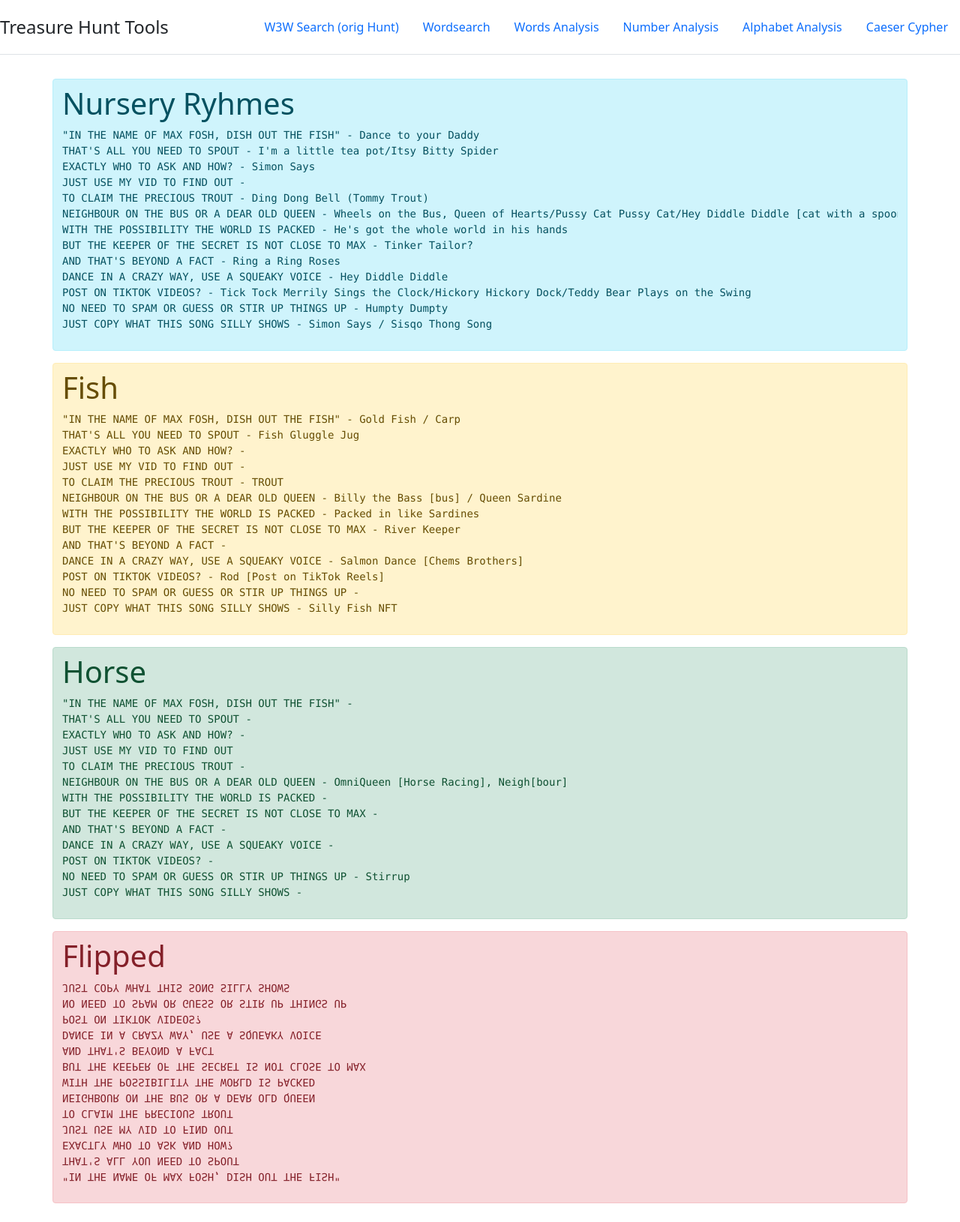
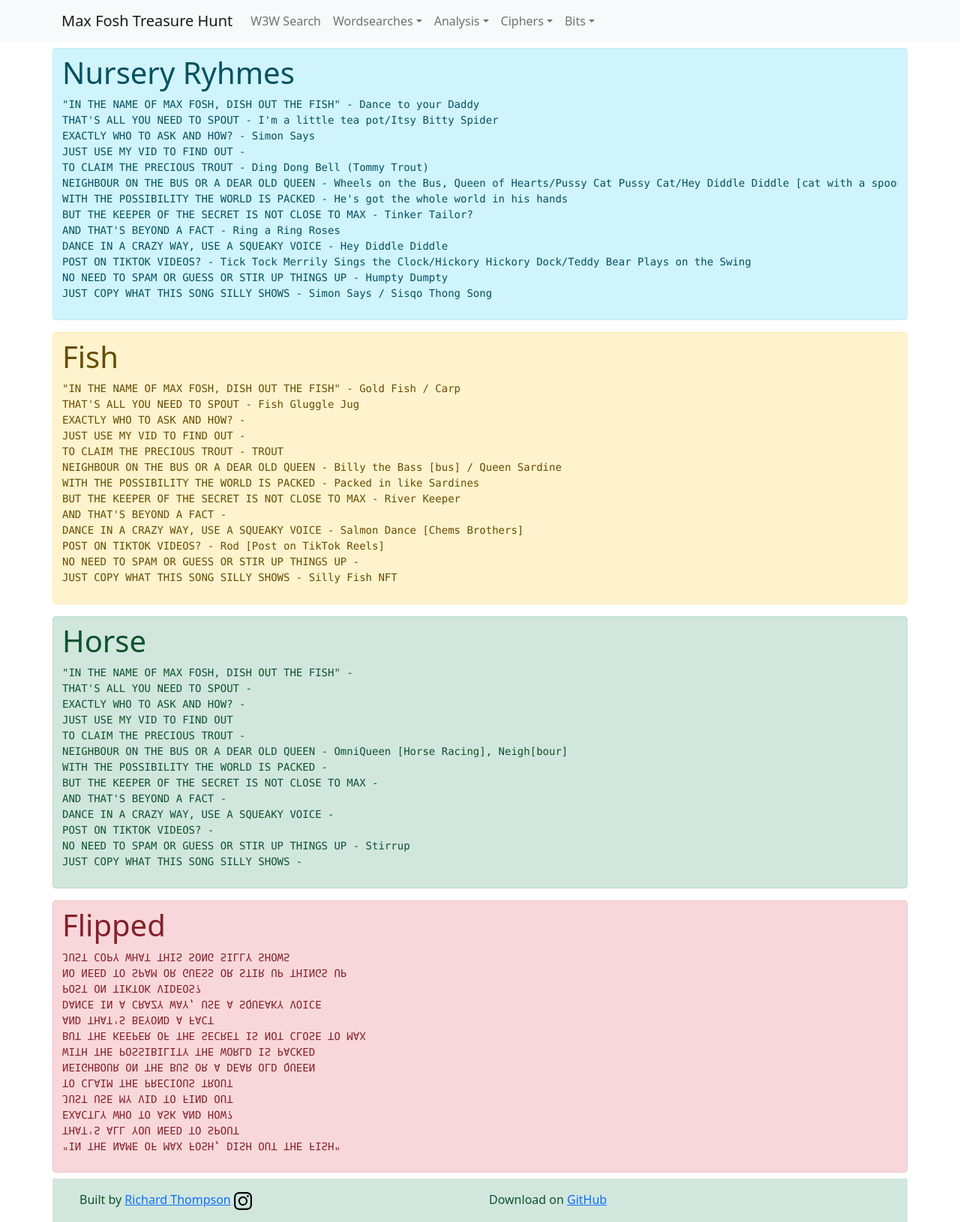
Before and after one commit to richtom80/max-fosh-treasure, a PHP site: page /sillybits.php in a window 1280 px wide. Shown: the whole page at 75% size. Before the commit the page ends 1605 px from the top, so only its background shows below. Run offline with PHP 8.4, Linux system fonts and the light colour scheme; some libraries are stand-ins or nearby versions.

Commit message:
header update

```diff
--- a/header.php
+++ b/header.php
@@ -1,14 +1,51 @@
-<header class="d-flex flex-wrap justify-content-center py-3 mb-4 border-bottom">
-  <a href="/" class="d-flex align-items-center mb-3 mb-md-0 me-md-auto text-dark text-decoration-none">
-    <span class="fs-4">Treasure Hunt Tools</span>
-  </a>
 
-  <ul class="nav nav-pills">
-    <li class="nav-item"><a href="/" class="nav-link <?= ($_SERVER['PHP_SELF'] == "/index.php") ? "active" : ""; ?>">W3W Search (orig Hunt)</a></li>
-    <li class="nav-item"><a href="/wordsearch.php" class="nav-link <?= ($_SERVER['PHP_SELF'] == "/wordsearch.php") ? "active" : ""; ?>">Wordsearch</a></li>
-    <li class="nav-item"><a href="/clue-info.php" class="nav-link <?= ($_SERVER['PHP_SELF'] == "/clue-info.php") ? "active" : ""; ?>">Words Analysis</a></li>
-    <li class="nav-item"><a href="/number-info.php" class="nav-link <?= ($_SERVER['PHP_SELF'] == "/number-info.php") ? "active" : ""; ?>">Number Analysis</a></li>
-    <li class="nav-item"><a href="/clue-alphabet.php" class="nav-link <?= ($_SERVER['PHP_SELF'] == "/clue-alphabet.php") ? "active" : ""; ?>">Alphabet Analysis</a></li>
-    <li class="nav-item"><a href="/caeser.php" class="nav-link <?= ($_SERVER['PHP_SELF'] == "/caeser.php") ? "active" : ""; ?>">Caeser Cypher</a></li>
-  </ul>
-</header>
+<nav class="navbar navbar-expand-lg navbar-light bg-light rounded" aria-label="Eleventh navbar example">
+      <div class="container">
+        <a class="navbar-brand" href="/">Max Fosh Treasure Hunt</a>
+        <button class="navbar-toggler" type="button" data-bs-toggle="collapse" data-bs-target="#mfth-navbar" aria-controls="mfth-navbar"  aria-expanded="false" aria-label="Toggle navigation">
+          <span class="navbar-toggler-icon"></span>
+        </button>
+
+        <div class="collapse navbar-collapse" id="mfth-navbar">
+          <ul class="navbar-nav me-auto mb-2 mb-lg-0">
+            <li class="nav-item">
+              <a class="nav-link <?= ($_SERVER['PHP_SELF'] == "/index.php") ? "active" : ""; ?>" aria-current="page" href="#">W3W Search</a>
+            </li>
+            <li class="nav-item dropdown">
+              <a class="nav-link dropdown-toggle" href="/wordsearch.php" id="dropdown01" data-bs-toggle="dropdown" aria-expanded="false">Wordsearches</a>
+              <ul class="dropdown-menu" aria-labelledby="dropdown01">
+                <li class="nav-item"><a href="/wordsearch.php" class="nav-link <?= ($_SERVER['PHP_SELF'] == "/wordsearch.php") ? "active" : ""; ?>">No-Spaces</a></li>
+                <li class="nav-item"><a href="/wordsearch-spaces.php" class="nav-link <?= ($_SERVER['PHP_SELF'] == "/wordsearch-spaces.php") ? "active" : ""; ?>">All Chars</a></li>
+                <li class="nav-item"><a href="/wordsearch-large.php" class="nav-link <?= ($_SERVER['PHP_SELF'] == "/wordsearch-large.php") ? "active" : ""; ?>">All Chars Large</a></li>
+                <li class="nav-item"><a href="/wordsearch-extra.php" class="nav-link <?= ($_SERVER['PHP_SELF'] == "/wordsearch-extra.php") ? "active" : ""; ?>">Extra Space</a></li>
+                <li class="nav-item"><a href="/draggable.php" class="nav-link <?= ($_SERVER['PHP_SELF'] == "/draggable.php") ? "active" : ""; ?>">Draggable</a></li>
+              </ul>
+            </li>
+
+            <li class="nav-item dropdown">
+              <a class="nav-link dropdown-toggle" href="#" id="dropdown02" data-bs-toggle="dropdown" aria-expanded="false">Analysis</a>
+              <ul class="dropdown-menu" aria-labelledby="dropdown02">
+                <li class="nav-item"><a href="/clue-info.php" class="nav-link <?= ($_SERVER['PHP_SELF'] == "/clue-info.php") ? "active" : ""; ?>">Words Analysis</a></li>
+                <li class="nav-item"><a href="/number-info.php" class="nav-link <?= ($_SERVER['PHP_SELF'] == "/number-info.php") ? "active" : ""; ?>">Number Analysis</a></li>
+                <li class="nav-item"><a href="/clue-alphabet.php" class="nav-link <?= ($_SERVER['PHP_SELF'] == "/clue-alphabet.php") ? "active" : ""; ?>">Alphabet Analysis</a></li>
+              </ul>
+            </li>
+
+            <li class="nav-item dropdown">
+              <a class="nav-link dropdown-toggle" href="#" id="dropdown03" data-bs-toggle="dropdown" aria-expanded="false">Ciphers</a>
+              <ul class="dropdown-menu" aria-labelledby="dropdown03">
+                <li class="nav-item"><a href="/caeser.php" class="nav-link <?= ($_SERVER['PHP_SELF'] == "/caeser.php") ? "active" : ""; ?>">Caeser Cipher</a></li>
+                <li class="nav-item"><a href="/null-cipher.php" class="nav-link <?= ($_SERVER['PHP_SELF'] == "/null-cipher.php") ? "active" : ""; ?>">Null Cipher</a></li>
+              </ul>
+            </li>
+            <li class="nav-item dropdown">
+              <a class="nav-link dropdown-toggle" href="#" id="dropdown04" data-bs-toggle="dropdown" aria-expanded="false">Bits</a>
+              <ul class="dropdown-menu" aria-labelledby="dropdown04">
+                <li class="nav-item"><a href="/sillybits.php" class="nav-link <?= ($_SERVER['PHP_SELF'] == "/sillybits.php") ? "active" : ""; ?>">Silly Bits</a></li>
+                <li class="nav-item"><a href="/jumbler.php" class="nav-link <?= ($_SERVER['PHP_SELF'] == "/jumbler.php") ? "active" : ""; ?>">Jumbler</a></li>
+              </ul>
+            </li>
+          </ul>
+        </div>
+      </div>
+    </nav>
--- a/sillybits.php
+++ b/sillybits.php
@@ -99,7 +99,11 @@ DANCE IN A CRAZY WAY, USE A SQUEAKY VOICE
 POST ON TIKTOK VIDEOS?
 NO NEED TO SPAM OR GUESS OR STIR UP THINGS UP
 JUST COPY WHAT THIS SONG SILLY SHOWS</pre>
-</dic
 </div>
+<?php include("footer.php"); ?>
+<script src="https://code.jquery.com/jquery-3.6.0.min.js" integrity="sha256-/xUj+3OJU5yExlq6GSYGSHk7tPXikynS7ogEvDej/m4=" crossorigin="anonymous"></script>
+
+  <script src="https://cdnjs.cloudflare.com/ajax/libs/popper.js/1.14.7/umd/popper.min.js" integrity="sha384-UO2eT0CpHqdSJQ6hJty5KVphtPhzWj9WO1clHTMGa3JDZwrnQq4sF86dIHNDz0W1" crossorigin="anonymous"></script>
+  <script src="/assets/js/bootstrap.min.js"></script>
 </body>
 </html>
```
